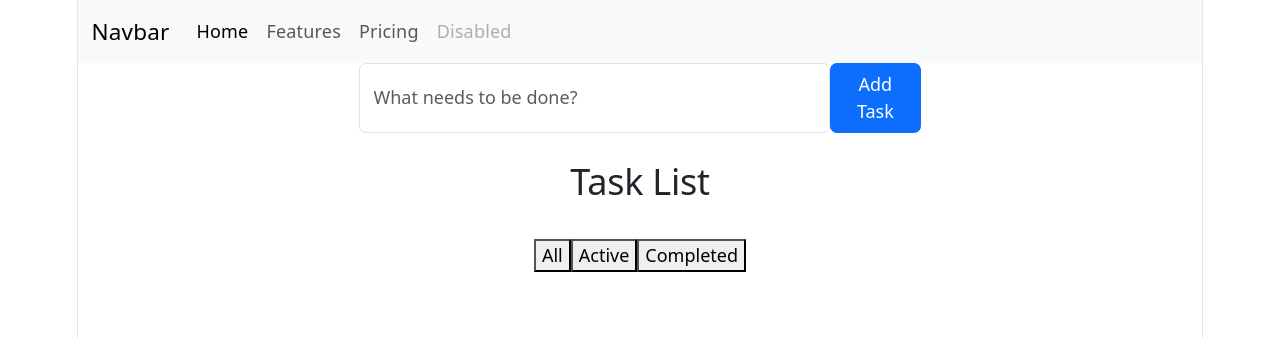
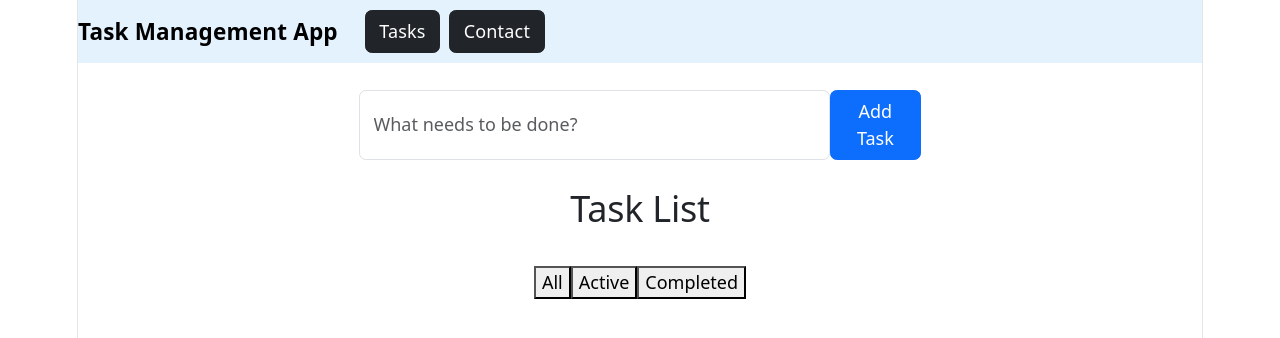
Before and after one commit to kennyportes/ToDo-App, a React (Vite) app: page /Task in a window 1280 px wide. Shown: the top 338 px of the page. Built offline with nearby package versions, Linux system fonts and the light colour scheme.

Commit message:
linked NavBar comonpent, Tasks page, and contact page to App file

```diff
--- a/src/App.jsx
+++ b/src/App.jsx
@@ -1,12 +1,23 @@
+import { BrowserRouter, Routes, Route } from "react-router-dom";
 import Tasks from "./pages/Tasks";
+import Contact from "./pages/Contact";
 import NavBar from "./components/Navbar";
 
 function App() {
   return(
     <>
-    <NavBar />
-    <Tasks />
+    <BrowserRouter>
+      <NavBar />
 
+      <Routes>
+
+        <Route path="/Task" element={<Tasks />} />
+
+
+        <Route path="/Contact" element={<Contact />} />
+      </Routes>
+
+    </BrowserRouter>
     </>
   )
 }
--- a/src/components/NavBar.jsx
+++ b/src/components/NavBar.jsx
@@ -1,33 +1,26 @@
+import { Link } from "react-router-dom";
+
 function NavBar() {
     return (
-        <>
-            <nav class="navbar navbar-expand-lg bg-body-tertiary">
-                <div class="container-fluid">
-                    <a class="navbar-brand" href="#">Navbar</a>
-                    <button class="navbar-toggler" type="button" data-bs-toggle="collapse"
-                    data-bs-target="#navbarNav" aria-controls="navbarNav"
-                    aria-expanded="false" aria-label="Toggle navigation">
-                        <span class="navbar-toggler-icon"></span>
-                    </button>
-                    <div class="collapse navbar-collapse" id="navbarNav">
-                        <ul class="navbar-nav">
-                            <li class="nav-item">
-                                <a class="nav-link active" aria-current="page" href="#">Home</a>
-                            </li>
-                            <li class="nav-item">
-                                <a class="nav-link" href="#">Features</a>
-                            </li>
-                            <li class="nav-item">
-                                <a class="nav-link" href="#">Pricing</a>
-                            </li>
-                            <li class="nav-item">
-                                <a class="nav-link disabled" aria-disabled="true">Disabled</a>
-                            </li>
-                        </ul>
-                    </div>
-                </div>
-            </nav>
-        </>
+        <nav className="navbar navbar-expand-lg mb-4"
+            style={{ backgroundColor: "#e3f2fd", fontWeight: "bold" }}
+            data-bs-theme="light"
+        >
+            <Link className="navbar-brand text-Black" to="/Task">
+                Task Management App
+            </Link>
+            <div>
+
+                <Link className="btn btn-dark mx-2" to="/Task">
+                    Tasks
+                </Link>
+
+                <Link className="btn btn-dark" to="/Contact">
+                    Contact
+                </Link>
+            </div>
+
+        </nav>
     )
 }
 
--- a/src/components/TaskForm.jsx
+++ b/src/components/TaskForm.jsx
@@ -19,7 +19,7 @@ function TaskForm({ onAddTask }) {
         value={text}
         onChange={(e) => setText(e.target.value)}
       />
-      <button type="submit" class="btn btn-primary">Add Task</button>
+      <button type="submit" className="btn btn-primary">Add Task</button>
     </form>
   );
 
--- a/src/index.css
+++ b/src/index.css
@@ -51,7 +51,6 @@
 }
 
 body {
-  background-color: #aa3bff;
   margin: 0;
 }
 
--- a/src/pages/Contact.jsx
+++ b/src/pages/Contact.jsx
@@ -1,6 +1,10 @@
 import { useState } from "react";
 
 function Contact() {
+    return(
+        <>
+        </>
+    )
 
 }
 
```
